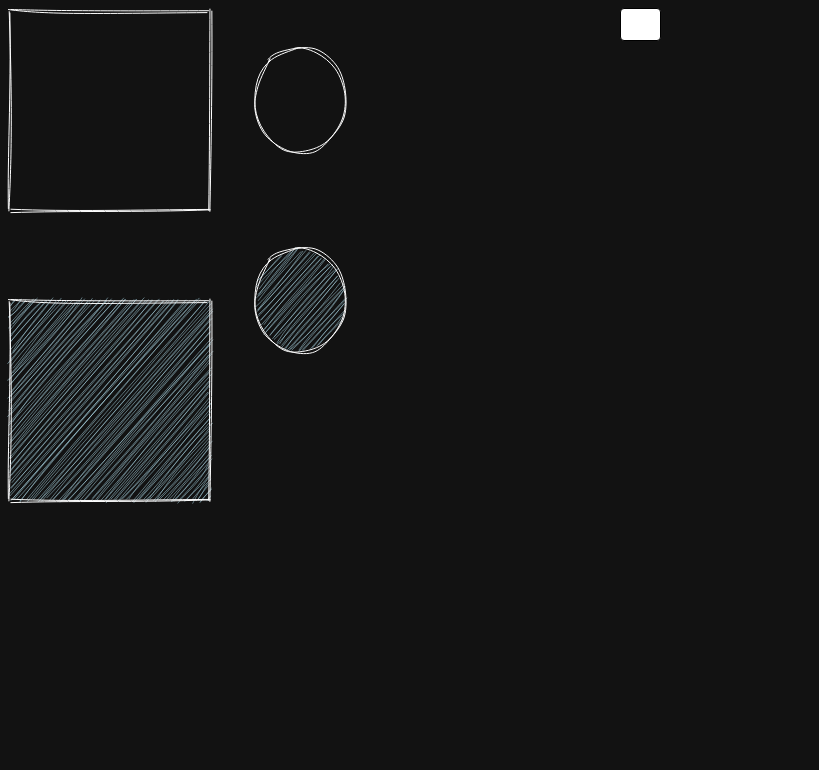
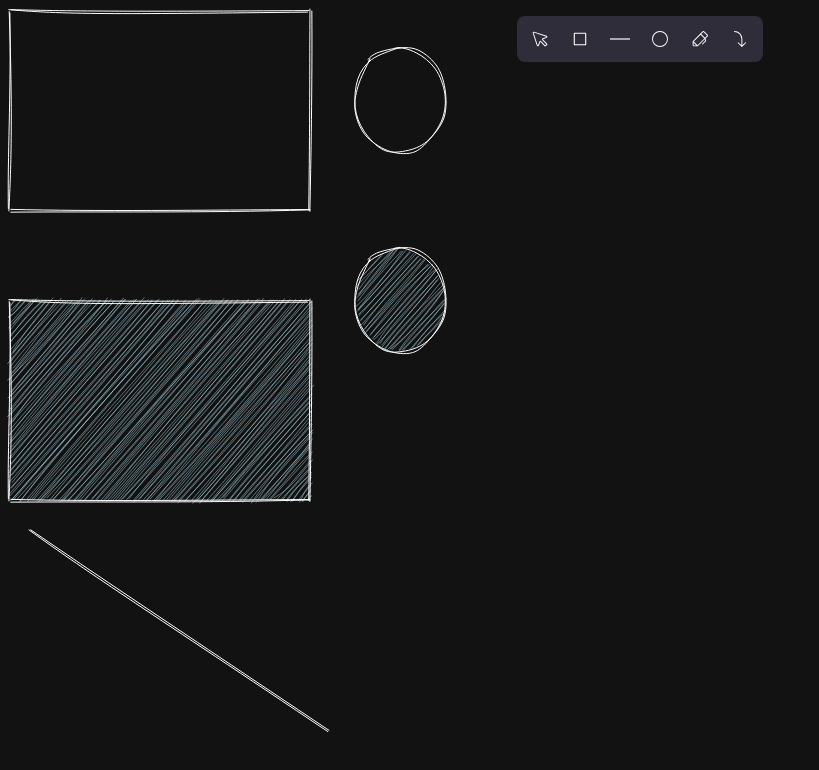
Before and after one commit to itsm16/draw-app, a React (Vite) app in the folder client/: page / in a window 1280 px wide. Shown: the top 770 px of the page, without its empty margins (0-819 px from the left). Built offline with nearby package versions, Linux system fonts and the light colour scheme.

Commit message:
add buttons

```diff
--- a/client/src/components/canvas.tsx
+++ b/client/src/components/canvas.tsx
@@ -13,14 +13,14 @@ function Canvas() {
       shape: 'rectangle',
       x: 10,
       y: 10,
-      width: 200,
+      width: 300,
       height: 200,
       fill: '',
     },
     {
       id: 2,
       shape: 'circle',
-      x: 300,
+      x: 400,
       y: 100,
       width: 100,
       height: 100,
@@ -30,18 +30,27 @@ function Canvas() {
       shape: 'rectangle',
       x: 10,
       y: 300,
-      width: 200,
+      width: 300,
       height: 200,
       fill: 'lightblue',
     },
     {
       id: 4,
       shape: 'circle',
-      x: 300,
+      x: 400,
       y: 300,
       width: 100,
       height: 100,
       fill: 'lightblue',
+    },
+    {
+      id: 5,
+      shape: 'line',
+      x: 30,
+      y: 530,
+      width: 300,
+      height: 200,
+      fill: 'lightgreen',
     },
 
     // {
@@ -121,6 +130,19 @@ function Canvas() {
         );
       }
 
+      if (item.shape === 'line') {
+        rc.line(
+          item.x,
+          item.y,
+          item.x + item.width,
+          item.y + item.height,
+          {
+            stroke: 'white',
+            roughness,
+            seed
+          }
+        );
+      }
 
       // if(item.shape === 'arrow') {
       //   rc.line(
--- a/client/src/components/nav.tsx
+++ b/client/src/components/nav.tsx
@@ -1,11 +1,22 @@
+import { useState } from 'react';
 import { IoIosSquareOutline } from 'react-icons/io'
+import { IoSquare } from "react-icons/io5";
+import { TfiLayoutLineSolid } from "react-icons/tfi";
+import { PiCursorLight, PiCursorFill, PiCircleFill, PiCircleLight, PiPenFill, PiPenLight, PiArrowBendRightDownLight, PiArrowBendRightDownFill } from "react-icons/pi";
+import WrapperDiv from './wrapper-div';
 
 export default function Nav() {
+  const [selectedTool, setSelectedTool] = useState("");
   return (
-    <nav className='flex w-full justify-center items-center my-2 absolute'>
-        <div className='border border-black px-2 py-1 flex gap-3 bg-white rounded-sm'>
-          <button className='text-white'><IoIosSquareOutline size={23} /></button>
-        </div>
+    <nav className='flex w-full justify-center items-center my-4 absolute'>
+        <WrapperDiv>
+          <button className={`text-white h-9 w-9 flex items-center justify-center  ${selectedTool === "cursor" ? "hover: bg-[#6861f3]" : "hover:bg-[#6861f3]/40" } rounded-lg ${selectedTool === "cursor" ? "bg-[#6861f3]" : ""}`} onClick={() => setSelectedTool("cursor")}>{selectedTool === "cursor" ? <PiCursorFill fillOpacity={0.8} size={20} /> : <PiCursorLight size={20} />}</button>
+          <button className={`text-white h-9 w-9 flex items-center justify-center  ${selectedTool === "square" ? "hover: bg-[#6861f3]" : "hover:bg-[#6861f3]/40" } rounded-lg ${selectedTool === "square" ? "bg-[#6861f3]" : ""}`} onClick={() => setSelectedTool("square")}>{selectedTool === "square" ? <IoSquare fillOpacity={0.8} size={17} /> : <IoIosSquareOutline size={20} />}</button>
+          <button className={`text-white h-9 w-9 flex items-center justify-center ${selectedTool === "line" ? "hover: bg-[#6861f3]" : "hover:bg-[#6861f3]/40" } rounded-lg ${selectedTool === "line" ? "bg-[#6861f3]" : ""}`} onClick={() => setSelectedTool("line")}><TfiLayoutLineSolid size={20} /></button>
+          <button className={`text-white h-9 w-9 flex items-center justify-center ${selectedTool === "circle" ? "hover: bg-[#6861f3]" : "hover:bg-[#6861f3]/40" } rounded-lg ${selectedTool === "circle" ? "bg-[#6861f3]" : ""}`} onClick={() => setSelectedTool("circle")}>{selectedTool === "circle" ? <PiCircleFill fillOpacity={0.8} size={20} /> : <PiCircleLight size={20} />}</button>
+          <button className={`text-white h-9 w-9 flex items-center justify-center ${selectedTool === "pen" ? "hover: bg-[#6861f3]" : "hover:bg-[#6861f3]/40" } rounded-lg ${selectedTool === "pen" ? "bg-[#6861f3]" : ""}`} onClick={() => setSelectedTool("pen")}>{selectedTool === "pen" ? <PiPenFill size={20} /> : <PiPenLight size={20} />}</button>
+          <button className={`text-white h-9 w-9 flex items-center justify-center ${selectedTool === "eraser" ? "hover: bg-[#6861f3]" : "hover:bg-[#6861f3]/40" } rounded-lg ${selectedTool === "eraser" ? "bg-[#6861f3]" : ""}`} onClick={() => setSelectedTool("eraser")}>{selectedTool === "eraser" ? <PiArrowBendRightDownFill size={20} /> : <PiArrowBendRightDownLight size={20} />}</button>
+        </WrapperDiv>
     </nav>
   )
 }
--- /dev/null
+++ b/client/src/components/wrapper-div.tsx
@@ -0,0 +1,5 @@
+export default function WrapperDiv({children}: {children: React.ReactNode}) {
+  return (
+    <div className='px-[5px] py-[5px] flex gap-1 bg-[#2E2D39] rounded-lg'>{children}</div>
+  )
+}
```
